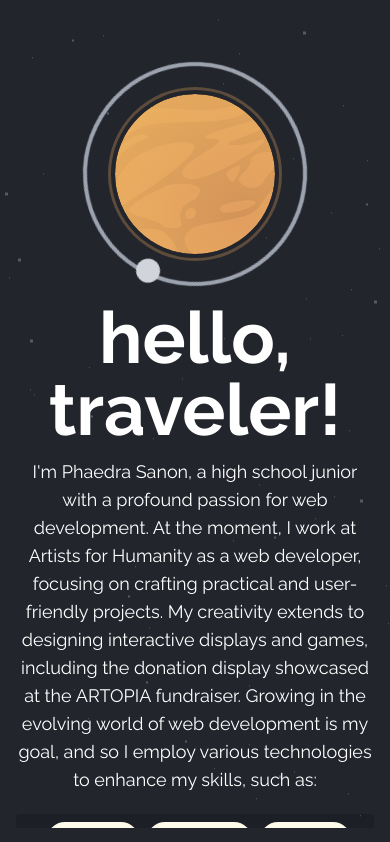
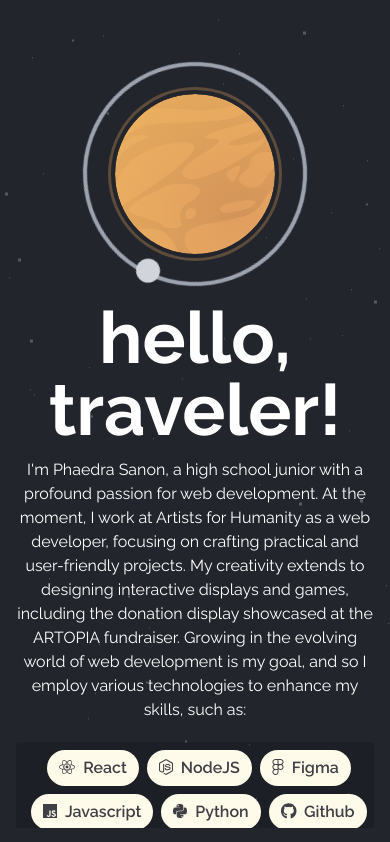
Before and after one commit to ph4iry/portfolio, a Next.js app: page /about in a window 390 px wide. Shown: the top 842 px of the page. Built offline with nearby package versions, Linux system fonts and the light colour scheme.

Commit message:
minor changes

```diff
--- a/app/about/page.tsx
+++ b/app/about/page.tsx
@@ -11,7 +11,7 @@
         <PlanetNavContainer planetKey="sand"/>
         <div className="w-full md:w-[calc(100vw-70vh)] block text-center md:text-left">
           <h1 className="text-7xl font-bold text-white mb-3">hello, traveler!</h1>
-          <p className="text-white text-lg">
+          <p className="text-white text-md md:text-lg">
             I&apos;m Phaedra Sanon, a high school junior with a profound passion for web development. At the moment, I work at Artists for Humanity as a web developer, focusing on crafting practical and user-friendly projects. My creativity extends to designing interactive displays and games, including the donation display showcased at the ARTOPIA fundraiser. Growing in the evolving world of web development is my goal, and so I employ various technologies to enhance my skills, such as:
           </p>
 
```
